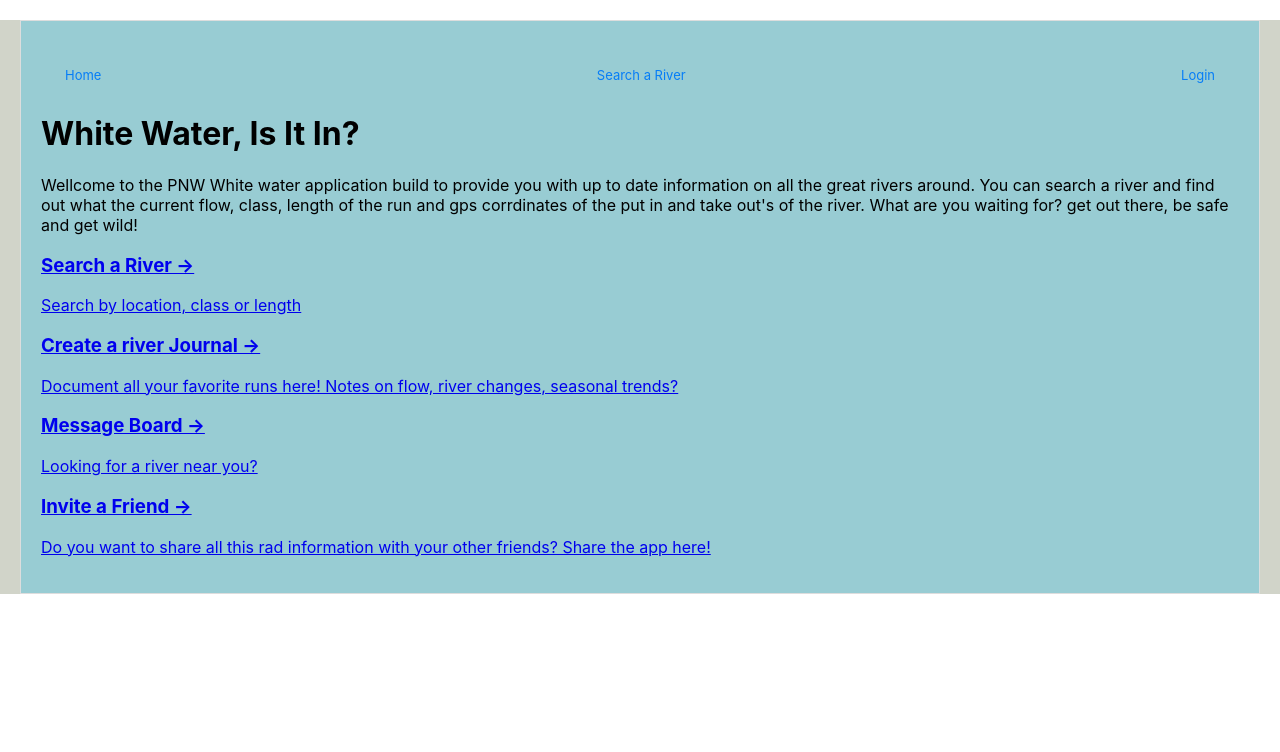
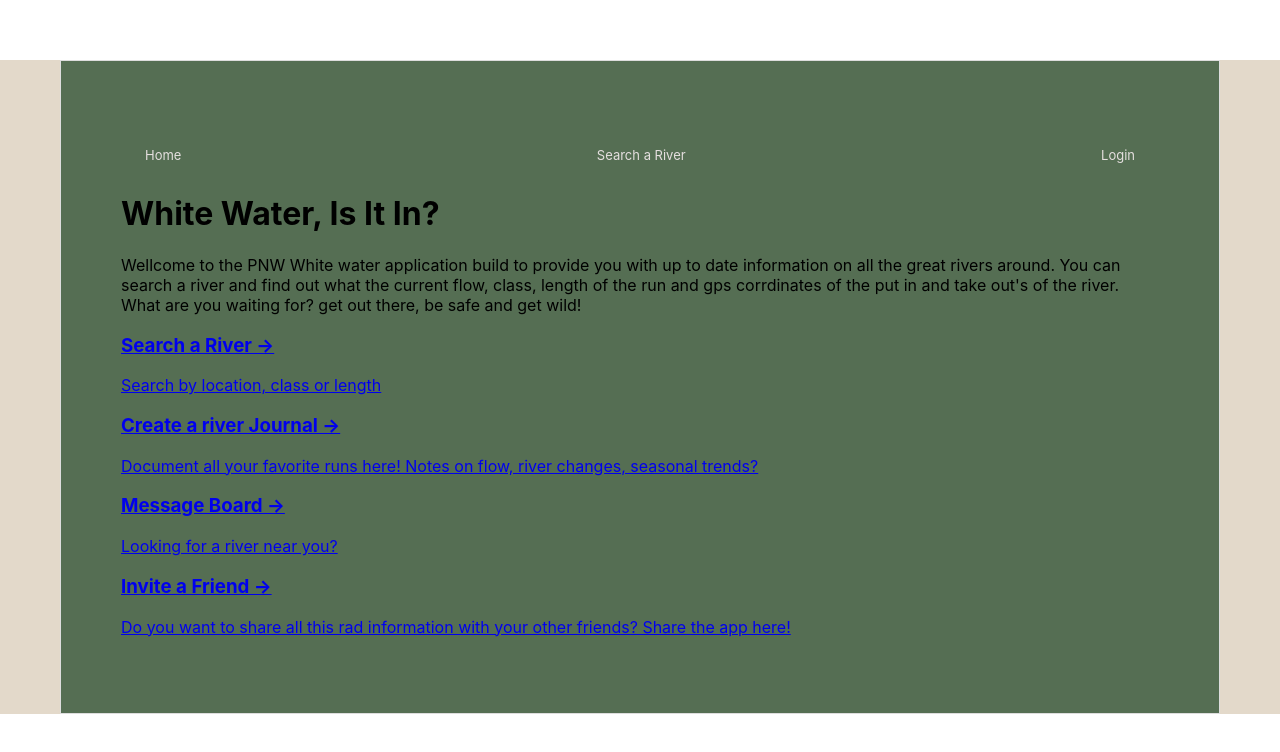
Before and after one commit to Hgaylor0220/whitewatercapstone, a Next.js app: page / in a window 1280 px wide. Shown: the top 752 px of the page. Built offline with nearby package versions, Linux system fonts and the light colour scheme.

Commit message:
complete styling for nav bar'

```diff
--- a/components/Layout.js
+++ b/components/Layout.js
@@ -17,21 +17,17 @@ import Nav from './nav';
 
 
 const bodyStyle = {
-    bodyheight: "100%",
-    background: "#d1d4c9",
-
-
+    background: "#E3D9CA",
 };
 
 
 
 const layoutStyle = {
-    margin: 20,
-    padding: 20,
+    margin: 60,
+    padding: 60,
     border: '1px solid #DDD',
-    background: "#98ccd3",
-
-
+    background: "#556E53",
+    fontfamily:"Lucida Grande",
 
 };
 
--- a/components/nav.js
+++ b/components/nav.js
@@ -1,16 +1,8 @@
 import React from 'react'
 import Link from 'next/link'
 
-// const links = [
-// //   { href: 'https://zeit.co/now', label: 'Is It In?' },
-// //   { href: 'https://github.com/zeit/next.js', label: 'Search a River' },
-// ].map(link => {
-//   link.key = `nav-link-${link.href}-${link.label}`
-//   return link
-// })
-
 const Nav = () => (
-  <nav>
+    <nav>
     <ul>
       <li>
         <Link href="/">
@@ -54,7 +46,7 @@ const Nav = () => (
         padding: 6px 8px;
       }
       a {
-        color: #067df7;
+        color: #E5DFDF;
         text-decoration: none;
         font-size: 13px;
       }
--- a/pages/index.js
+++ b/pages/index.js
@@ -4,40 +4,33 @@ import Link from 'next/link';
 import Layout from '../components/Layout';
 
 
-
-
 const indexPageContent =
   <div>
     <Head>
       <title>White Water, Is It In?</title>
-
     </Head>
 
-
-    <div className="hero">
+        <div className="hero"   >
       <h1 className="title">White Water, Is It In?</h1>
       <p className="description">
         Wellcome to the PNW White water application build to provide you with up to date information on all the great rivers around. You can search a river and find out what the current flow, class, length of the run and gps corrdinates of the put in and take out's of the river. What are you waiting for? get out there, be safe and get wild!
       </p>
 
 
-      <div className="row">
-            <a href="/RiverInfo" className="card">
+            <div className="row" >
+                <a href="/RiverInfo" className="card" >
           <h3>Search a River &rarr;</h3>
           <p>Search by location, class or length</p>
         </a>
-        <a href="/journal" className="card">
+        <a href="/journal" className="card" >
           <h3>Create a river Journal &rarr;</h3>
           <p>Document all your favorite runs here! Notes on flow, river changes, seasonal trends?</p>
         </a>
-        <a href="/messageBoard" className="card">
+                <a href="/messageBoard" className="card" >
             <h3>Message Board &rarr;</h3>
             <p>Looking for a river near you?</p>
         </a>
-        <a
-          href="/inviteafriend"
-          className="card"
-        >
+        <a href="/inviteafriend" className="card" >
           <h3>Invite a Friend  &rarr;</h3>
           <p>Do you want to share all this rad information with your other friends? Share the app here!</p>
         </a>
@@ -47,7 +40,8 @@ const indexPageContent =
     <style jsx>{`
       .hero {
         width: 100%;
-        color: #333;
+        color: ##556E53;
+        fontfamily: Lucida-Grande;
       }
       .title {
         margin: 0;
@@ -72,22 +66,22 @@ const indexPageContent =
         width: 220px;
         text-align: left;
         text-decoration: none;
-        color: #434343;
+        color: #152A38;
         border: 1px solid #9b9b9b;
       }
       .card:hover {
-        border-color: #067df7;
+        border-color: ##556E53;
       }
       .card h3 {
         margin: 0;
-        color: #067df7;
+        color: ##556E53;
         font-size: 18px;
       }
       .card p {
         margin: 0;
         padding: 12px 0 0;
         font-size: 13px;
-        color: #333;
+        color: ##556E53;
       }
     `}</style>
   </div>
```
